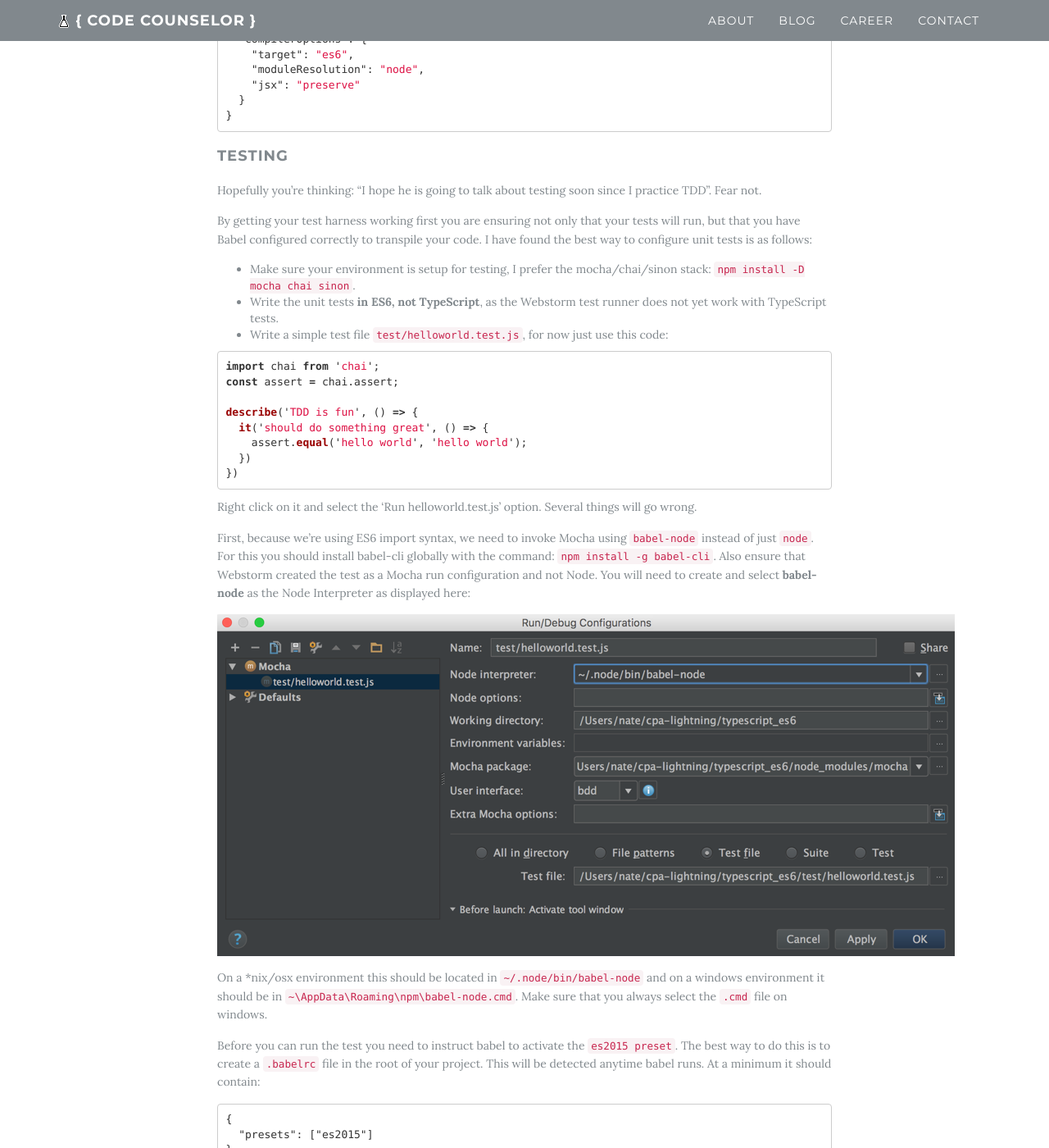
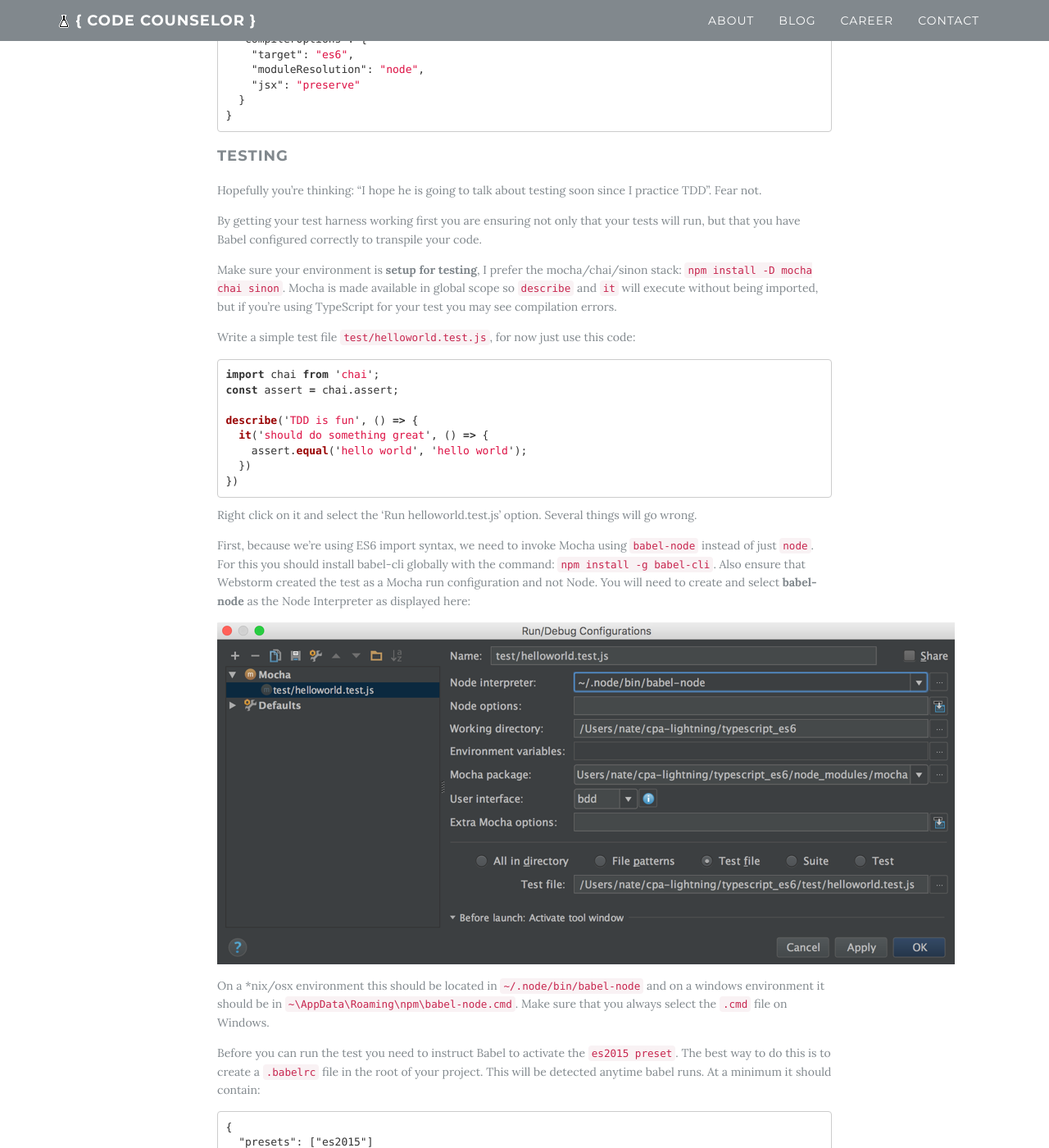
Before and after one commit to codecounselor/codecounselor.github.io, a Jekyll site: the page built from _posts/2016-03-21-typescript-and-es6.md, in a window 1280 px wide and 1400 px high, scrolled down 5267 px. Shown: the whole window at 82% size. Built offline with Jekyll 4.4.1, drawn with Linux system fonts in a browser that asks for light colours; comment, search, counter and statistics services are not loaded.

Commit message:
small changes

```diff
--- a/_posts/2016-03-21-typescript-and-es6.md
+++ b/_posts/2016-03-21-typescript-and-es6.md
@@ -141,11 +141,11 @@ Here is an example of my `tsconfig.json` file:
 #### Testing
 Hopefully you're thinking: "I hope he is going to talk about testing soon since I practice TDD".  Fear not.
 
-By getting your test harness working first you are ensuring not only that your tests will run, but that you have Babel configured correctly to transpile your code.  I have found the best way to configure unit tests is as follows:
+By getting your test harness working first you are ensuring not only that your tests will run, but that you have Babel configured correctly to transpile your code.
 
-- Make sure your environment is setup for testing, I prefer the mocha/chai/sinon stack: `npm install -D mocha chai sinon`.
-- Write the unit tests **in ES6, not TypeScript**, as the Webstorm test runner does not yet work with TypeScript tests.
-- Write a simple test file `test/helloworld.test.js`, for now just use this code:
+Make sure your environment is **setup for testing**, I prefer the mocha/chai/sinon stack: `npm install -D mocha chai sinon`.  Mocha is made available in global scope so `describe` and `it` will execute without being imported, but if you're using TypeScript for your test you may see compilation errors.
+
+Write a simple test file `test/helloworld.test.js`, for now just use this code:
 
 ~~~js
 import chai from 'chai';
@@ -164,9 +164,9 @@ First, because we're using ES6 import syntax, we need to invoke Mocha using `bab
 
 ![Webstorm Mocha Configuration for Babel Node Interpreter](/img/tses6/webstorm-mochaconfig.png){: .center-image }
 
-On a *nix/osx environment this should be located in `~/.node/bin/babel-node` and on a windows environment it should be in `~\AppData\Roaming\npm\babel-node.cmd`.  Make sure that you always select the `.cmd` file on windows.
+On a *nix/osx environment this should be located in `~/.node/bin/babel-node` and on a windows environment it should be in `~\AppData\Roaming\npm\babel-node.cmd`.  Make sure that you always select the `.cmd` file on Windows.
 
-Before you can run the test you need to instruct babel to activate the `es2015 preset`.  The best way to do this is to create a `.babelrc` file in the root of your project.  This will be detected anytime babel runs.  At a minimum it should contain:
+Before you can run the test you need to instruct Babel to activate the `es2015 preset`.  The best way to do this is to create a `.babelrc` file in the root of your project.  This will be detected anytime babel runs.  At a minimum it should contain:
 
 ~~~
 {
@@ -189,6 +189,7 @@ I configure the watcher to emit ES5 code into a folder separate from my source.
 - Arguments: `$FileRelativePath$ --out-dir es5_js`
 
 #### Debugging
+
 There are a couple of important details regarding debugging.  This is where I found a lack of general guidance and documentation.  I currently have found this to be the best setup for myself:
 
 - Set `"sourceMaps": "inline"` inside of my `.babelrc`
```
